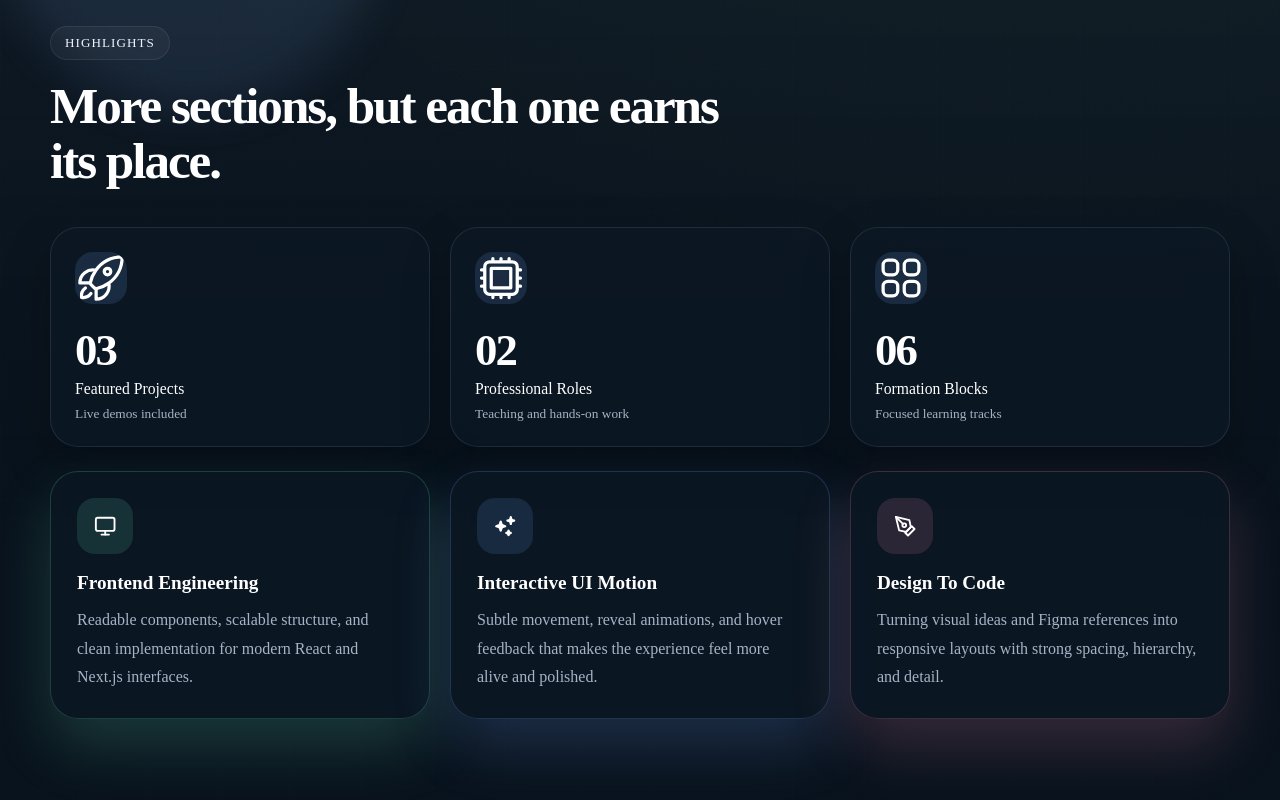
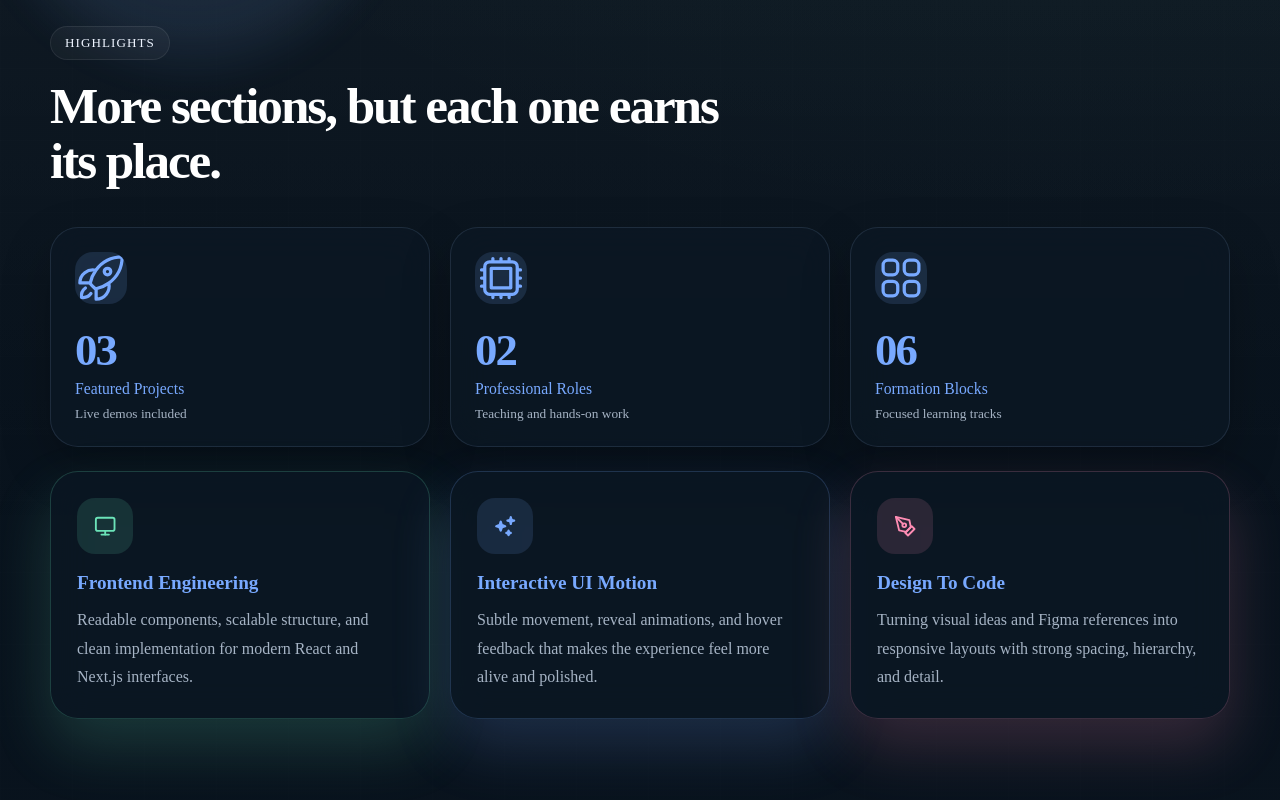
Before and after one commit to muhammedkhaled0/portfolio, a Next.js app: page / in a window 1280 px wide. Shown: the part 1876-2676 px from the top of the page. Built offline with nearby package versions, Linux system fonts and the light colour scheme.

Commit message:
tazbetat

```diff
--- a/app/globals.css
+++ b/app/globals.css
@@ -1,6 +1,6 @@
 *{
   margin: 0;
-  color: white;
+  /* color: white; */
 }
 .page-shell {
           --bg: #071119;
@@ -203,6 +203,7 @@
           line-height: 0.98;
           letter-spacing: -0.05em;
           max-width: 9ch;
+          color: white;
         }
 
         .hero-role {
@@ -579,6 +580,7 @@
           font-size: clamp(2rem, 4vw, 3.4rem);
           line-height: 1.08;
           letter-spacing: -0.04em;
+          color: white;
         }
 
         .about-grid,
@@ -612,6 +614,7 @@
 
         .about-card,
         .service-card {
+          color: var(--accent-2);;
           padding: 26px;
         }
 
@@ -661,6 +664,7 @@
 
         .stat-card {
           padding: 24px;
+          color: var(--accent-2);;
         }
 
         .stat-icon {
@@ -715,6 +719,7 @@
           align-items: center;
           gap: 14px;
           transition: transform 0.28s ease, border-color 0.28s ease, background 0.28s ease;
+                      color: var(--accent-2);
         }
 
         .stack-card:hover {
@@ -743,6 +748,7 @@
           position: relative;
           padding: 28px 28px 28px 48px;
           overflow: hidden;
+          color: var(--accent-2);
         }
 
         .timeline-line {
@@ -783,6 +789,7 @@
           grid-template-columns: auto 1fr auto;
           align-items: center;
           gap: 16px;
+          color: var(--accent-2);
         }
 
         .formation-icon {
@@ -819,6 +826,7 @@
           text-decoration: none;
           overflow: hidden;
           transition: transform 0.32s ease, box-shadow 0.32s ease;
+          color: var(--accent-2);
         }
 
         .project-card::after {
@@ -907,6 +915,7 @@
           justify-content: space-between;
           text-decoration: none;
           transition: transform 0.28s ease, background 0.28s ease;
+          color: var(--accent-2);
         }
 
         .social-card:hover {
@@ -932,9 +941,13 @@
           grid-template-columns: repeat(5, minmax(0, 1fr));
           gap: 14px;
           margin-top: 22px;
+
         }
-
+        .tools-head{
+          color: white;
+        }
         .tool-card {
+          color: var(--accent-2);
           min-height: 124px;
           border-radius: 22px;
           border: 1px solid rgba(255, 255, 255, 0.08);
--- a/app/page.tsx
+++ b/app/page.tsx
@@ -660,7 +660,7 @@ export default function Home() {
             <h2 className="section-title">More sections, but each one earns its place.</h2>
           </div>
 
-          <div className="stats-grid">
+          <div className="stats-grid ">
             {STATS.map(({ value, label, helper, Icon }, index) => (
               <div
                 key={label}
@@ -739,7 +739,8 @@ export default function Home() {
             {EXPERIENCE.map((item, index) => (
               <article
                 key={item.title}
-                className="timeline-item panel"
+                className="
+                panel"
                 data-reveal
                 style={{ transitionDelay: `${index * 0.1}s` }}
               >
@@ -871,7 +872,7 @@ export default function Home() {
               </div>
 
               <div className="tools-panel panel" data-reveal>
-                <h3>Apps &amp; Tools I Use</h3>
+                <h3 className='tools-head'>Apps &amp; Tools I Use</h3>
                 <div className="tools-grid">
                   {APP_ICONS.map(({ name, description, color, Icon }) => (
                     <div key={name} className="tool-card">
```
